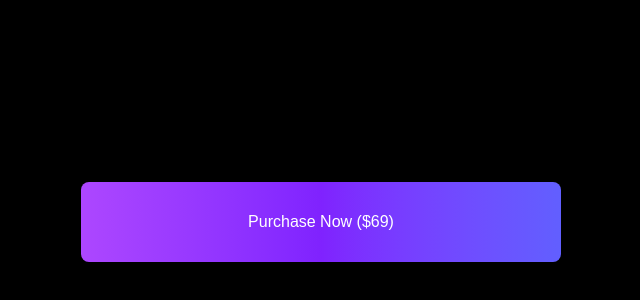
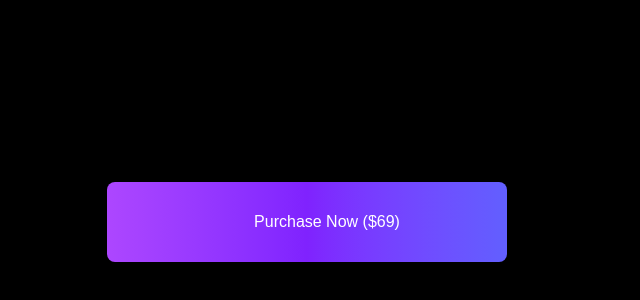
Before and after one commit to RajManish8340/UI-Components, a Next.js app: page / in a window 1280 px wide. Shown: the part 178-478 px from the top of the page, without its empty margins (319-959 px from the left). Built offline with nearby package versions, Linux system fonts and the light colour scheme.

Commit message:
sequence loader than tick animation

```diff
--- a/components/animation-sequences.tsx
+++ b/components/animation-sequences.tsx
@@ -5,9 +5,12 @@ export default function AnimatedSequences() {
   const [scope, animate] = useAnimate()
 
   const startAnimating = async () => {
-    animate('.text', { display: 'none' }, { duration: 0.2 })
-    animate("button", { opacity: 0 }, { duration: 0.2 })
-    animate(".tick", { opacity: 1, scale: [1, 1.2, 0.8, 1] }, { duration: 0.8 })
+    animate('.text', { display: 'none' }, { duration: 0 })
+    await animate(".loader", { opacity: 1, rotate: 360 * 4 }, { duration: 2 })
+    await animate("button", { opacity: 0, width: "0rem", filter: "blur(30px)" }, { duration: 0.3 })
+    animate(".checkid", { opacity: 1, filter: "blur(0px)" }, { duration: 0.4 })
+    animate(".path", { pathLength: 1 }, { duration: 0.4 })
+    animate(".tick", { opacity: 1, scale: [1, 1.2, 0.8, 1] }, { duration: 0.7 })
   }
 
   return (
@@ -15,13 +18,26 @@ export default function AnimatedSequences() {
       <div ref={scope} className="relative w-[30rem] h-20 flex items-center justify-center">
 
         <motion.button
+          initial={{
+            filter: "blur(0px)"
+          }}
           style={{
-            width: '30rem'
+            width: '25rem'
           }}
           onClick={startAnimating}
-          className="h-20 z-10 cursor-pointer rounded-lg bg-gradient-to-r from-purple-500 via-violet-600 to-indigo-500  text-white font-medium"
+          className="flex items-center justify-center h-20 cursor-pointer rounded-lg bg-gradient-to-r from-purple-500 via-violet-600 to-indigo-500  text-white font-medium"
         >
-          <motion.span className="text">Purchase Now ($69)</motion.span>
+          <motion.svg
+            style={{
+              opacity: 0,
+            }}
+            className="loader icon icon-tabler icons-tabler-outline icon-tabler-loader-2 mr-3"
+            xmlns="http://www.w3.org/2000/svg" width={28} height={28} viewBox="0 0 24 24" fill="none" stroke="currentColor" strokeWidth={2} strokeLinecap="round" strokeLinejoin="round" >
+            <path stroke="none" d="M0 0h24v24H0z" fill="none" />
+            <path d="M12 3a9 9 0 1 0 9 9" />
+          </motion.svg>
+          <motion.span
+            className="text">Purchase Now ($69)</motion.span>
         </motion.button>
 
         <motion.div
@@ -29,7 +45,23 @@ export default function AnimatedSequences() {
             opacity: 0,
           }}
           className="tick absolute pointer-events-none w-20 h-20 rounded-full bg-green-500"
-        />
+        >
+        </motion.div>
+
+        <motion.svg
+          initial={{
+            opacity: 0,
+            filter: "blur(7px)"
+          }}
+          className="checkid icon icon-tabler icons-tabler-outline icon-tabler-check z-10"
+          xmlns="http://www.w3.org/2000/svg" width={28} height={28} viewBox="0 0 24 24" fill="none" stroke="currentColor" strokeWidth={3} strokeLinecap="round" strokeLinejoin="round" >
+          <motion.path
+            className="path"
+            initial={{
+              pathLength: 0,
+            }}
+            d="M5 12l5 5l10 -10" />
+        </motion.svg>
 
       </div>
     </div>
```
